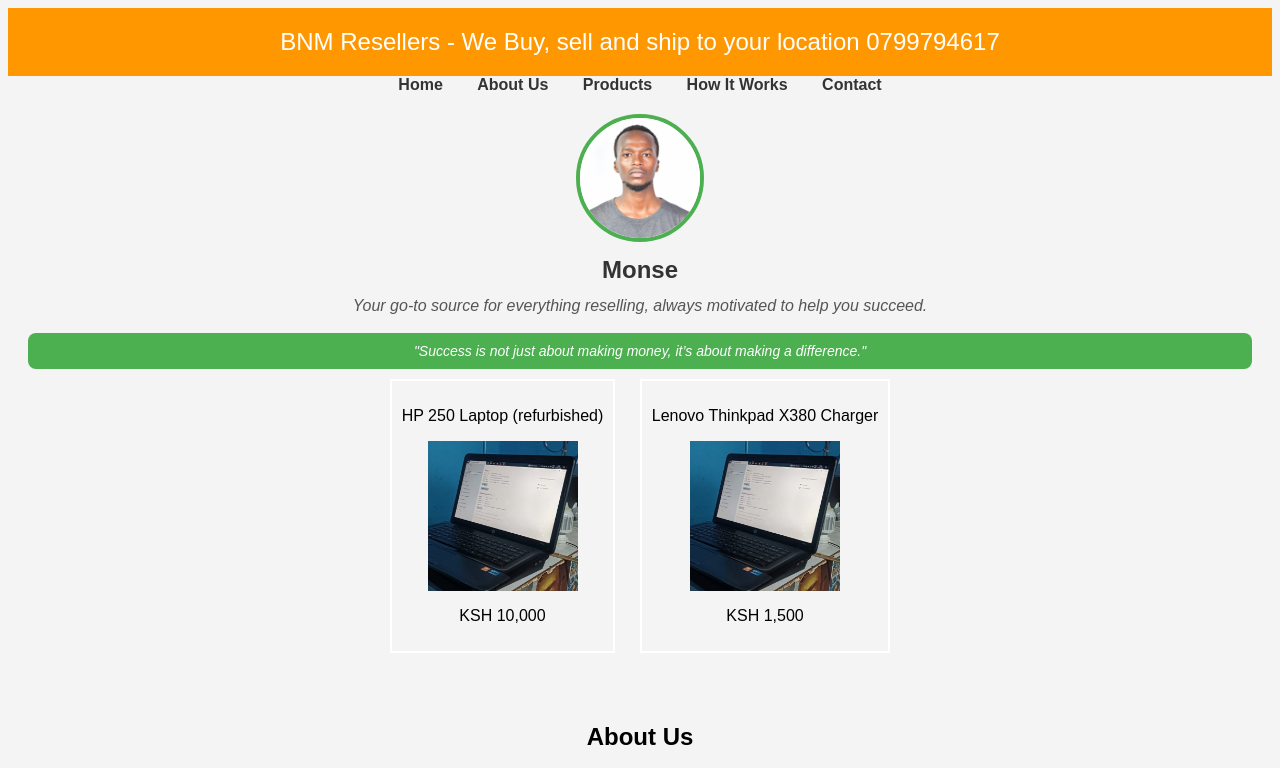
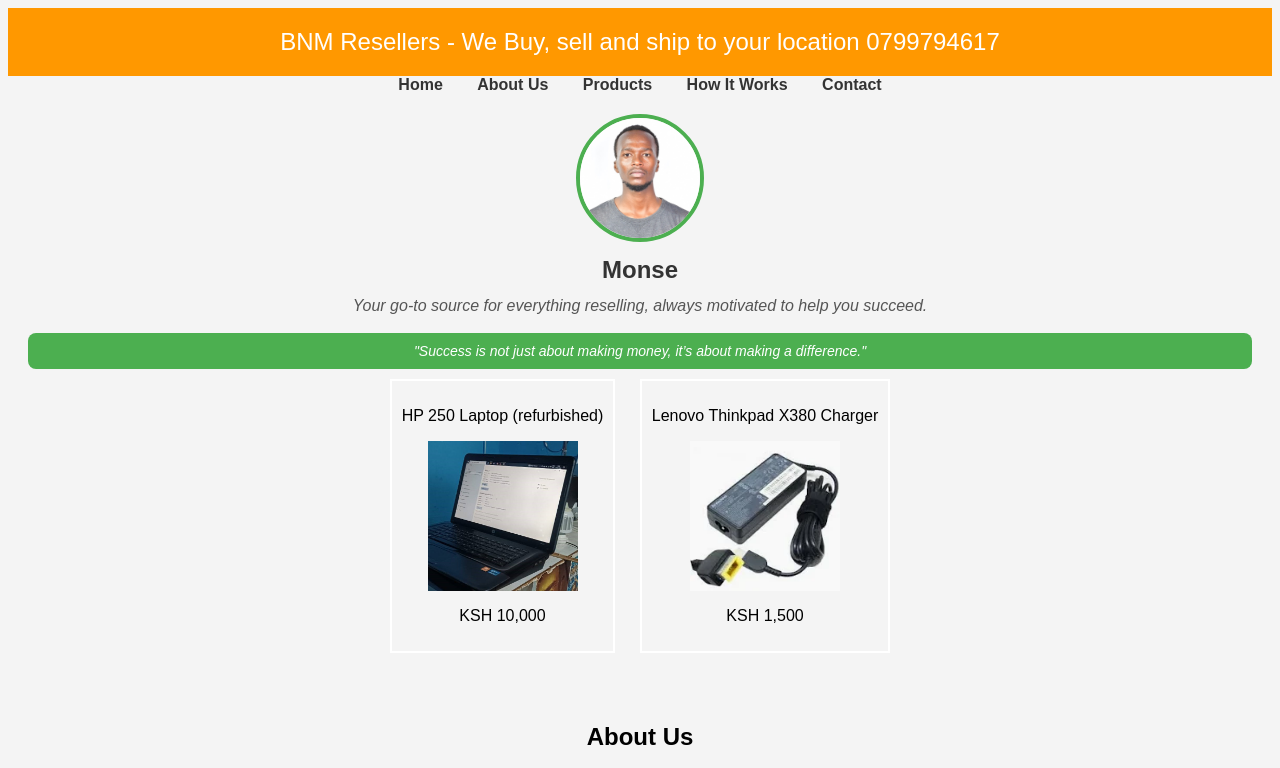
Before and after one commit to mon2e/reseller, a plain HTML site: page index.html in a window 1280 px wide. Shown: the top 768 px of the page. Drawn offline with Linux system fonts and the light colour scheme.

Commit message:
Update index.html

```diff
--- a/index.html
+++ b/index.html
@@ -170,7 +170,7 @@
 
 		 <div class="product">
 			<p>Lenovo Thinkpad X380 Charger</p>
-            <img src="Gadget.JPEG" alt="Gadget">
+            <img src="cha.webp" alt="Gadget">
             <p>KSH 1,500 </p>
         </div>
 
```
